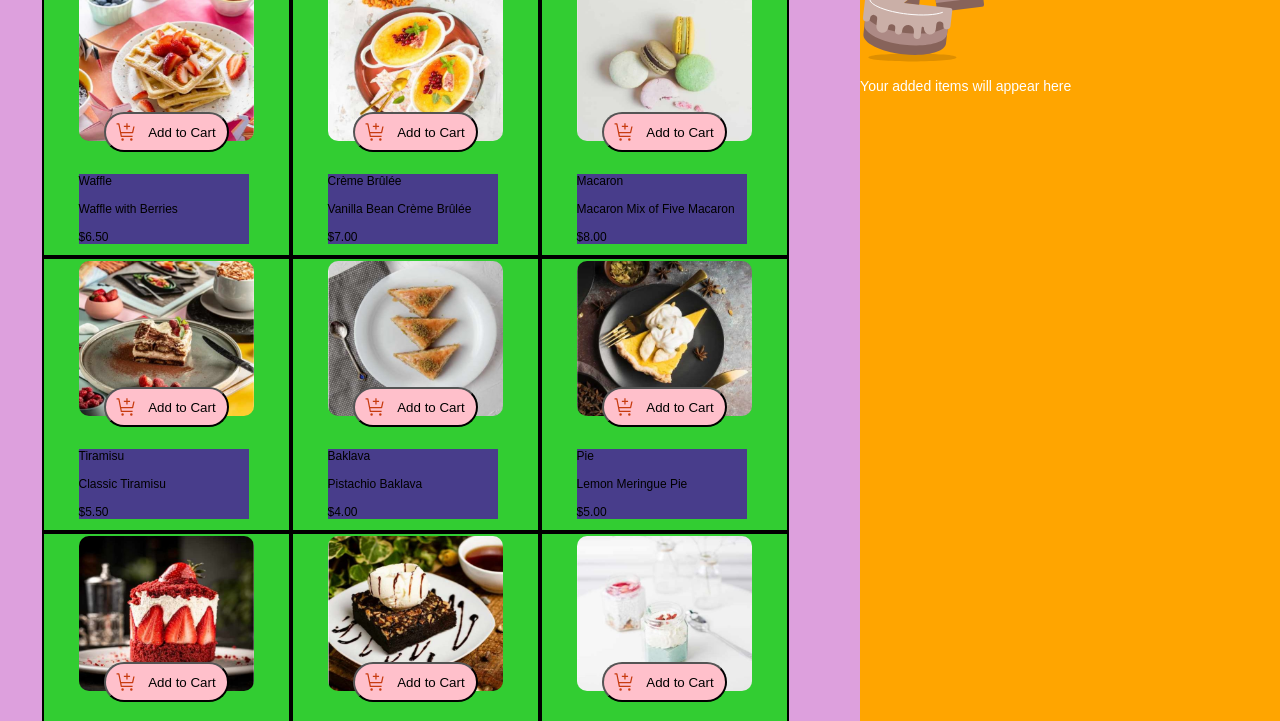
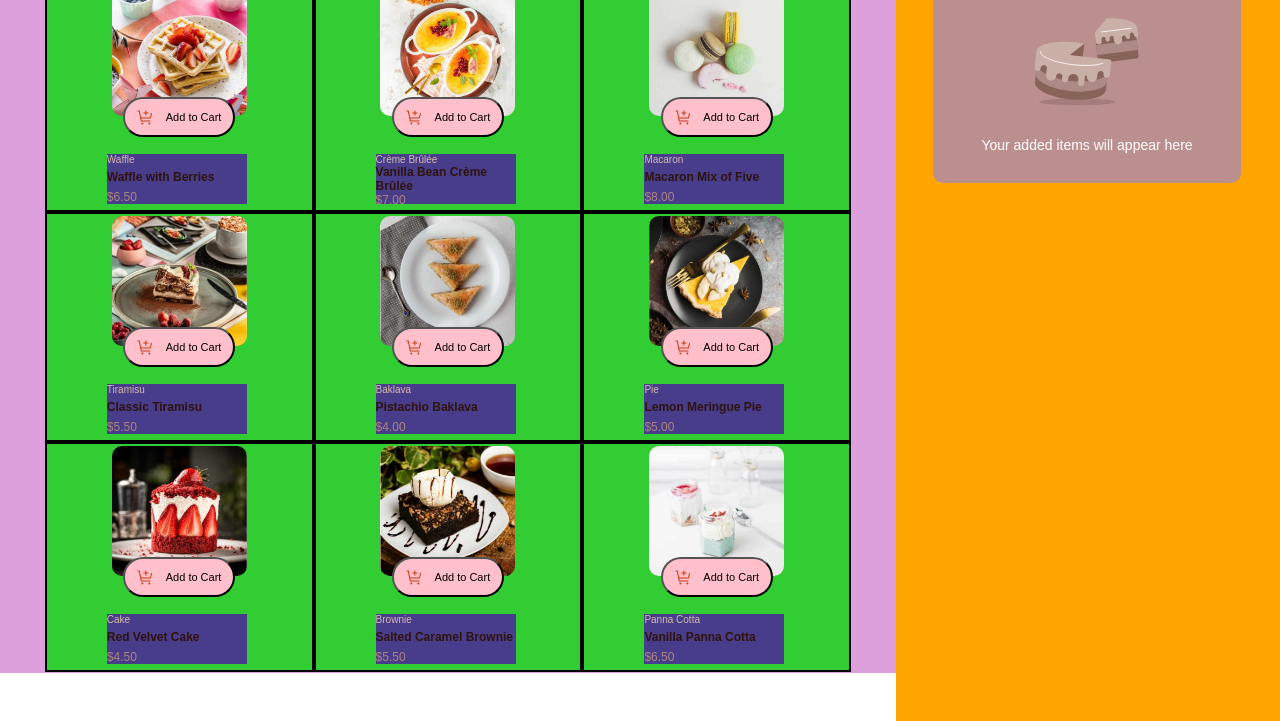
Before and after one commit to OFFIAH-ANTHONY1/Product-list-with-cart, a plain HTML site: page index.html in a window 1280 px wide. Shown: the part 77-798 px from the top of the page. Drawn offline with Linux system fonts and the light colour scheme; a web font is replaced by a local one.

Commit message:
update-commit

```diff
--- a/index.html
+++ b/index.html
@@ -68,7 +68,7 @@
             </button>
             <div class="dessert-name-price">
               <p>Macaron</p>
-              <p>Macaron Mix of Five Macaron</p>
+              <p>Macaron Mix of Five</p>
               <p>$8.00</p>
             </div>
           </div>
@@ -179,7 +179,11 @@
       <div class="carts-container">
         <div class="total-carts-selected">
           <h2>Your Cart (<span id="total-cart-count"> </span>)</h2>
-          <img src="images/illustration-empty-cart.svg" alt="empty-cart-img" />
+          <img
+            id="empty-cart-img"
+            src="images/illustration-empty-cart.svg"
+            alt="empty-cart-img"
+          />
           <p>Your added items will appear here</p>
         </div>
       </div>
--- a/styles.css
+++ b/styles.css
@@ -7,8 +7,8 @@
 body {
   margin: 0;
   padding: 0;
-  width: 100vw;
-  height: 1000px;
+  width: 100%;
+  height: 750px;
   background-color: white;
   color: black;
   font-size: 14px;
@@ -21,68 +21,76 @@ a {
 
 .ultimate-container {
   width: 100%;
-  height: 1000px;
+  height: 100%;
   margin: 0;
   background-color: dodgerblue;
   display: flex;
   flex-direction: row;
+  overflow: hidden;
 }
 
 .desserts-container {
-  width: 880px;
-  height: 3000px;
+  width: 70%;
+  height: 100vh;
+  margin: 0;
   background-color: plum;
-  padding: 30px 30px 0 0;
 }
 
 .carts-container {
-  width: calc(100% - 850px);
-  height: 3000px;
+  width: calc(100% - 70%);
+  height: 100vh;
   color: white;
   background-color: orange;
+  position: fixed;
+  top: 0;
+  right: 0;
+  overflow: auto;
 }
 
 #site-header {
   font-size: 25px;
   position: relative;
-  top: 3px;
+  top: 20px;
   left: 50px;
 }
 
 .all-desserts {
   width: 90%;
-  height: 800px;
+  height: 600px;
   background-color: purple;
   margin: 0 auto;
   display: flex;
   flex-direction: row;
   flex-wrap: wrap;
+  position: relative;
+  top: 30px;
 }
 
 .dessert-box {
-  width: 167px;
-  height: 275px;
+  width: 135px;
+  height: 230px;
   background-color: limegreen;
   font-size: 12px;
   display: flex;
   flex-direction: column;
-  flex: calc(100% / 3);
+  flex: calc(90% / 3);
   margin: 0 auto;
   border: 2px solid black;
   justify-content: space-evenly;
 }
 
 .dessert-img {
-  width: 175px;
-  height: 155px;
+  width: 135px;
+  height: 130px;
   border-radius: 10px;
   margin: 0 auto;
 }
 
 .add-cart-btn {
-  width: 125px;
+  width: 112px;
   height: 40px;
   background-color: pink;
+  font-size: 11px;
   display: flex;
   flex-direction: row;
   align-items: center;
@@ -90,17 +98,63 @@ a {
   margin: 0 auto;
   border-radius: 25px;
   position: relative;
-  top: -30px;
+  top: -20px;
+}
+
+.add-cart-btn img {
+  width: 17px;
+  height: 17px;
 }
 
 .dessert-name-price {
-  width: 170px;
-  height: 70px;
+  width: 140px;
+  height: 50px;
   background-color: darkslateblue;
   display: flex;
   flex-direction: column;
   justify-content: space-between;
   position: relative;
-  left: 35px;
-  bottom: 10px;
+  left: 60px;
+  top: -5px;
 }
+
+.dessert-name-price p:nth-child(1) {
+  font-size: 10px;
+  color: #d8b9b0;
+}
+
+.dessert-name-price p:nth-child(2) {
+  font-size: 12px;
+  color: #2e130e;
+  font-weight: bold;
+}
+
+.dessert-name-price p:nth-child(3) {
+  font-size: 12px;
+  color: #ad857f;
+}
+
+.total-carts-selected {
+  width: 80%;
+  height: 250px;
+  background-color: rosybrown;
+  margin: 0 auto;
+  display: flex;
+  flex-direction: column;
+  justify-content: space-between;
+  padding: 30px;
+  position: relative;
+  top: 10px;
+  right: 1px;
+  border-radius: 10px;
+}
+
+#empty-cart-img {
+  width: 110px;
+  height: 110px;
+}
+
+#empty-cart-img,
+.total-carts-selected p {
+  margin: 0 auto;
+}
```
